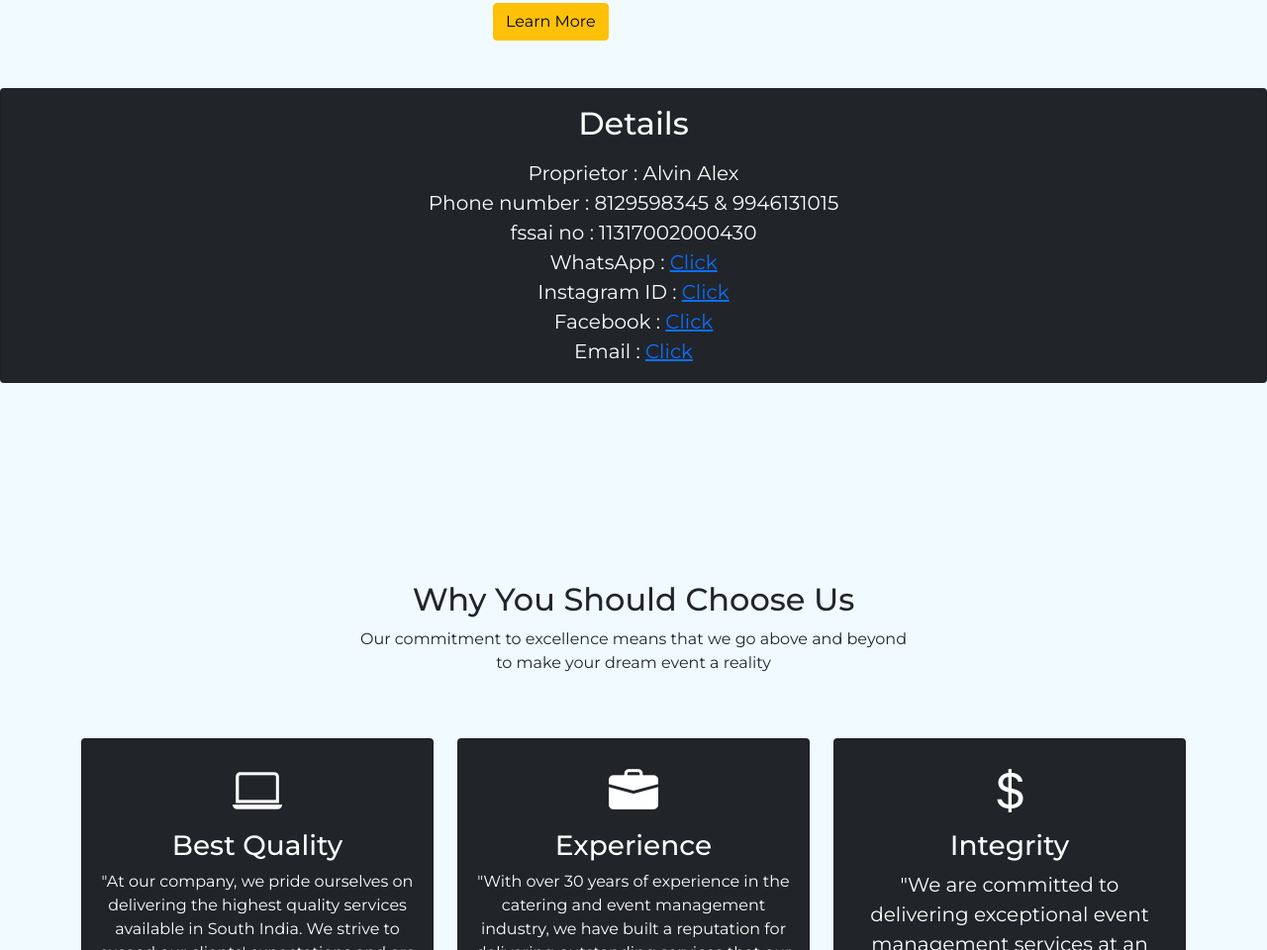
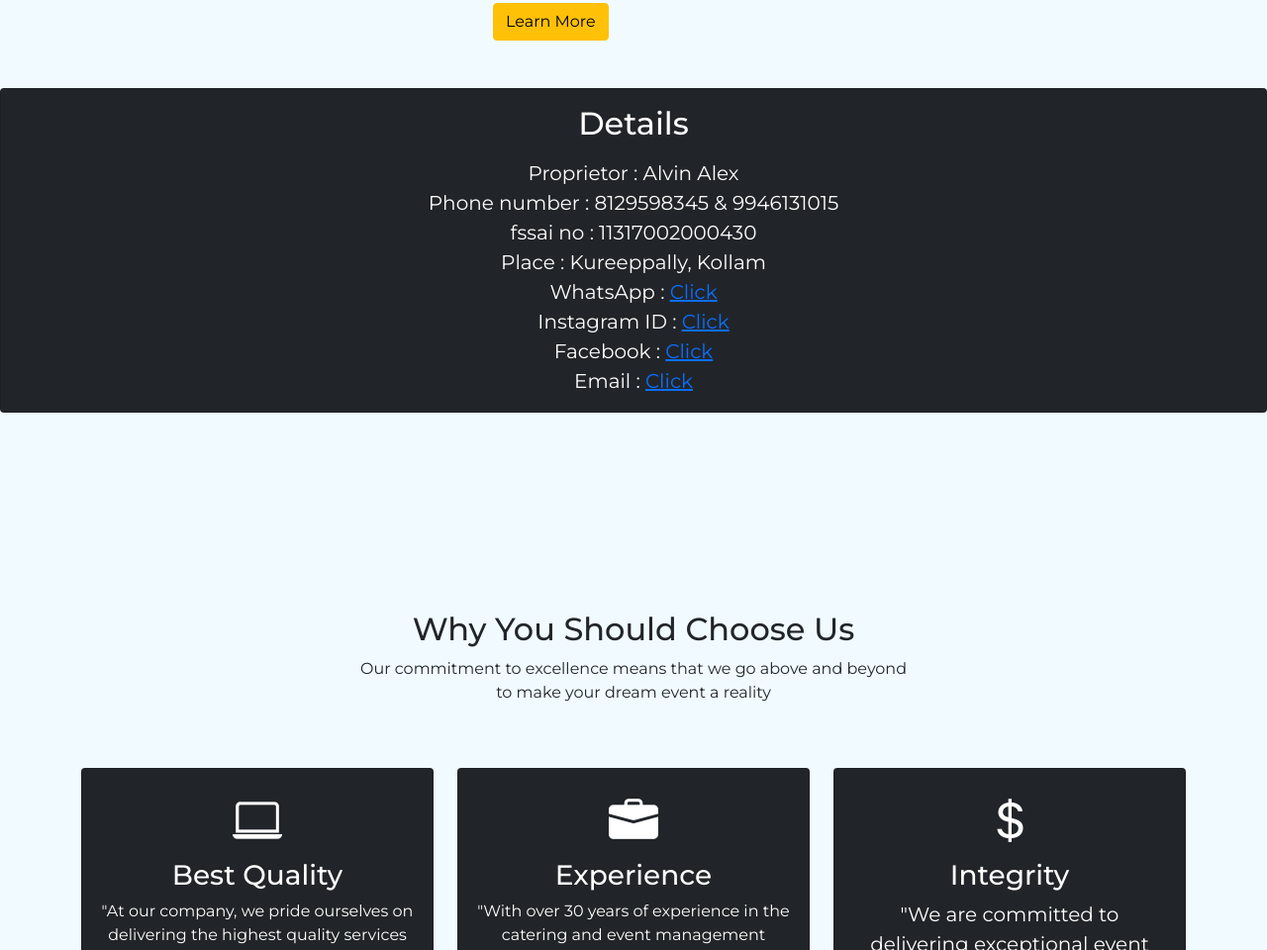
Before and after one commit to adishgithub/Alvinwebpage, a plain HTML site: page index.html in a window 1280 px wide. Shown: the part 1478-2438 px from the top of the page at 99% size. Drawn offline with nearby package versions, Linux system fonts and the light colour scheme; a script that the page names is missing.

Commit message:
Update index.html

```diff
--- a/index.html
+++ b/index.html
@@ -114,7 +114,7 @@
           <div class="mt-5" style="text-align: center;">
             <div class="about-text card text-white text-center bg-dark" style="text-align: center;">
                   <h2 class="fs-2 m-3">Details</h2>
-                  <p class="fs-5">Proprietor : Alvin Alex</br>Phone number : 8129598345 & 9946131015</br>fssai no : 11317002000430</br>WhatsApp : <a href="https://api.whatsapp.com/send/?phone=8129598345&text&type=phone_number&app_absent=0">Click</a></br>Instagram ID : <a href="https://www.instagram.com/alvinscatersevent/">Click</a></br>Facebook : <a href="https://www.facebook.com/alvincatering.kureepally?mibextid=LQQJ4d">Click</a></br>Email : <a href="alvinscatersevents@gmail.com">Click</a></br>
+                  <p class="fs-5">Proprietor : Alvin Alex</br>Phone number : 8129598345 & 9946131015</br>fssai no : 11317002000430</br>Place : Kureeppally, Kollam</br>WhatsApp : <a href="https://api.whatsapp.com/send/?phone=8129598345&text&type=phone_number&app_absent=0">Click</a></br>Instagram ID : <a href="https://www.instagram.com/alvinscatersevent/">Click</a></br>Facebook : <a href="https://www.facebook.com/alvincatering.kureepally?mibextid=LQQJ4d">Click</a></br>Email : <a href="alvinscatersevents@gmail.com">Click</a></br>
                   </p>
             </div>
         </div>
```
